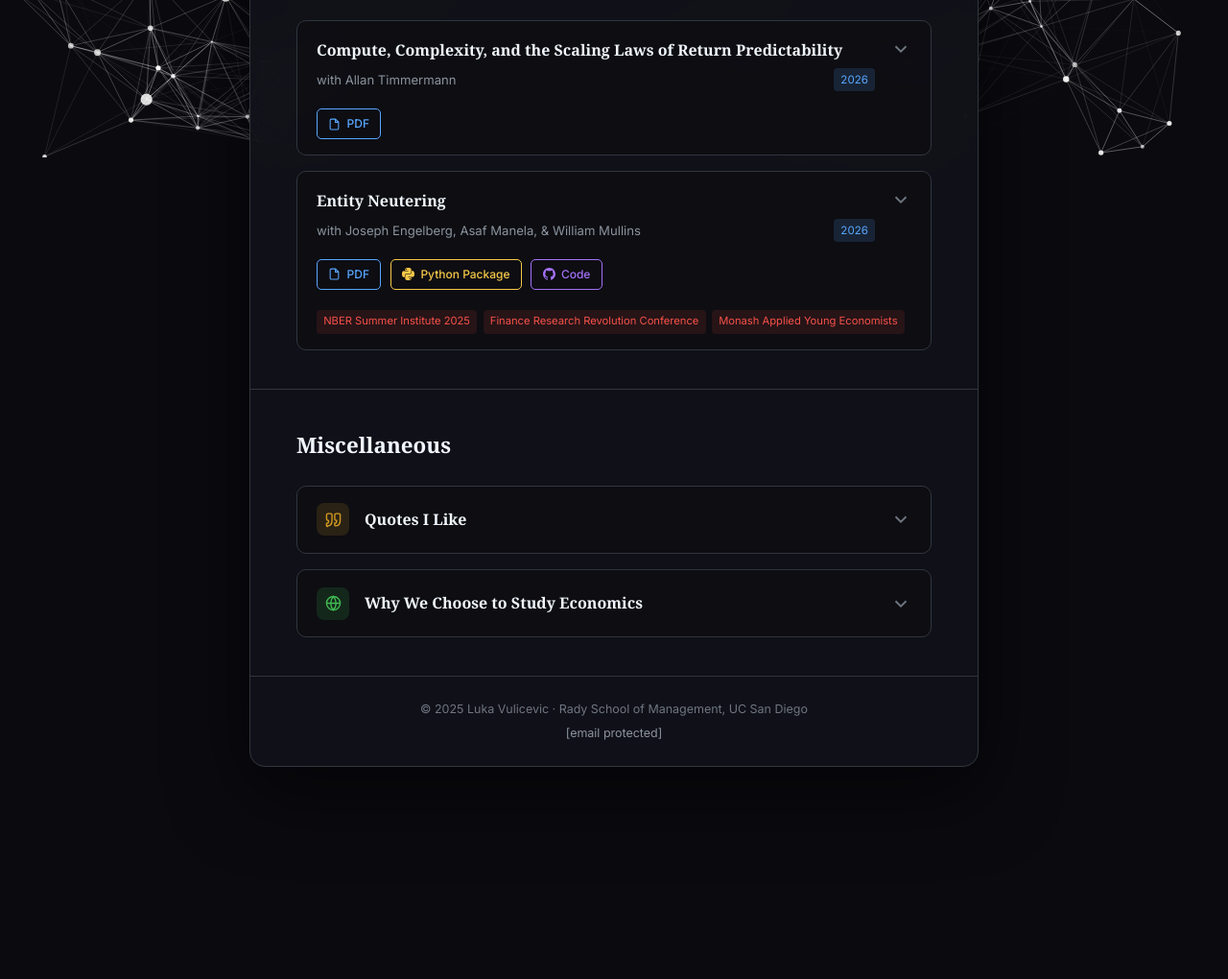
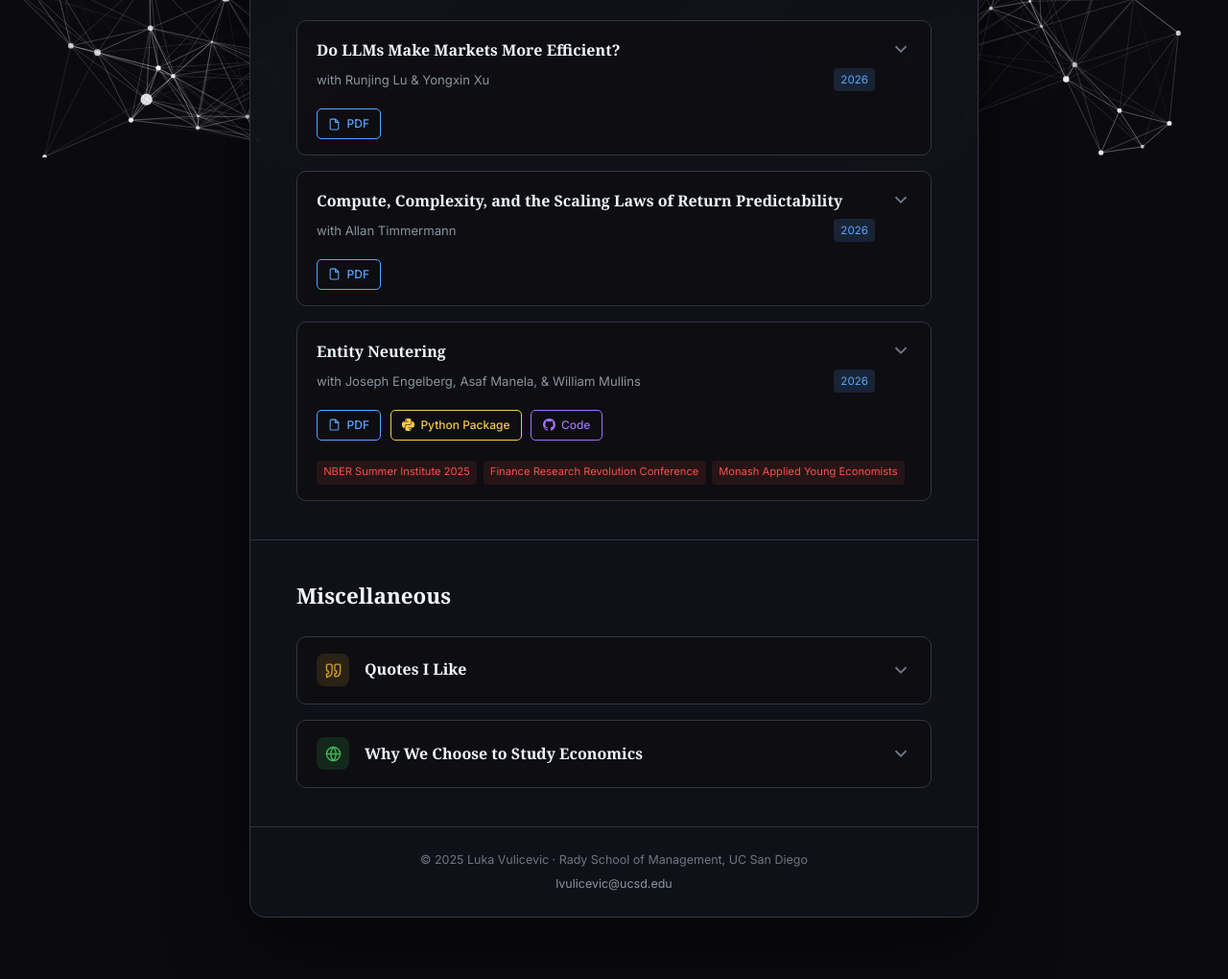
Before and after one commit to LukaVuli/LukaVuli.github.io, a plain HTML site: page index.html in a window 1280 px wide. Shown: the part 636-1656 px from the top of the page at 96% size. Before the commit the page ends 1499 px from the top, so only its background shows below. Drawn offline with Linux system fonts and the light colour scheme; animation ran at ten frames a second; a web font is replaced by a local one.

Commit message:
Update index.html

```diff
--- a/index.html
+++ b/index.html
@@ -47,9 +47,6 @@
             z-index: 0;
         }
 
-        /* ========================================
-           MAIN WRAPPER - single page, centered
-           ======================================== */
         .page-wrapper {
             position: relative;
             z-index: 1;
@@ -60,9 +57,6 @@
             padding: 4rem 2rem 4rem;
         }
 
-        /* ========================================
-           THE ONE CARD
-           ======================================== */
         .main-card {
             background: rgba(18, 18, 26, 0.92);
             backdrop-filter: blur(20px);
@@ -73,13 +67,9 @@
             box-shadow: 0 25px 80px rgba(0, 0, 0, 0.5);
         }
 
-        /* Clip inner card corners to the parent border-radius */
         .main-card > :first-child { border-radius: 15px 15px 0 0; }
         .main-card > :last-child { border-radius: 0 0 15px 15px; }
 
-        /* ========================================
-           HERO TOP SECTION (inside the card)
-           ======================================== */
         .hero-top {
             padding: 3rem 3rem 2rem;
         }
@@ -197,18 +187,12 @@
 
         .contact-links svg { width: 15px; height: 15px; }
 
-        /* ========================================
-           DIVIDER BETWEEN HERO AND SECTIONS
-           ======================================== */
         .card-divider {
             height: 1px;
             background: var(--border-color);
             margin: 0 0;
         }
 
-        /* ========================================
-           INNER SECTIONS (papers, misc)
-           ======================================== */
         .card-section {
             padding: 2.5rem 3rem;
         }
@@ -225,9 +209,6 @@
             color: var(--text-primary);
         }
 
-        /* ========================================
-           RESEARCH CARDS
-           ======================================== */
         .research-grid {
             display: flex;
             flex-direction: column;
@@ -389,9 +370,6 @@
             color: var(--accent-red);
         }
 
-        /* ========================================
-           MISC CARDS
-           ======================================== */
         .misc-grid {
             display: flex;
             flex-direction: column;
@@ -529,9 +507,6 @@
             font-size: 0.82rem;
         }
 
-        /* ========================================
-           FOOTER (inside card)
-           ======================================== */
         .card-footer {
             padding: 1.5rem 3rem;
             border-top: 1px solid var(--border-color);
@@ -547,9 +522,6 @@
 
         .card-footer a:hover { color: var(--accent-blue); }
 
-        /* ========================================
-           RESPONSIVE
-           ======================================== */
         @media (max-width: 768px) {
             .hero-top, .card-section { padding: 2rem; }
 
@@ -575,13 +547,6 @@
             .contact-links a { justify-content: center; }
         }
     </style>
-<script async src="https://www.googletagmanager.com/gtag/js?id=G-FPKYCL5WD4"></script>
-<script>
-  window.dataLayer = window.dataLayer || [];
-  function gtag(){dataLayer.push(arguments);}
-  gtag('js', new Date());
-  gtag('config', 'G-FPKYCL5WD4');
-</script>
 </head>
 <body>
 
@@ -621,7 +586,7 @@
                         <svg viewBox="0 0 24 24" fill="currentColor"><path d="M18.244 2.25h3.308l-7.227 8.26 8.502 11.24H16.17l-5.214-6.817L4.99 21.75H1.68l7.73-8.835L1.254 2.25H8.08l4.713 6.231zm-1.161 17.52h1.833L7.084 4.126H5.117z"/></svg>
                         Twitter
                     </a>
-                    <a href="/cdn-cgi/l/email-protection#1f73696a73767c7a69767c5f6a7c6c7b317a7b6a">
+                    <a href="mailto:lvulicevic@ucsd.edu">
                         <svg viewBox="0 0 24 24" fill="none" stroke="currentColor" stroke-width="2"><rect x="2" y="4" width="20" height="16" rx="2"/><path d="M22 6L12 13L2 6"/></svg>
                         Email
                     </a>
@@ -632,6 +597,37 @@
             <div class="card-section">
                 <h2 class="section-title">Working Papers (PDFs; code/data for select papers)</h2>
                 <div class="research-grid">
+
+                    <!-- Paper 0: Do LLMs Make Markets More Efficient? -->
+                    <article class="paper-card" onclick="togglePaper(this)">
+                        <div class="paper-header">
+                            <div>
+                                <h3 class="paper-title">Do LLMs Make Markets More Efficient?</h3>
+                                <div class="paper-meta">
+                                    <span class="paper-authors">with Runjing Lu & Yongxin Xu</span>
+                                    <span class="paper-year">2026</span>
+                                </div>
+                            </div>
+                            <svg class="expand-icon" width="22" height="22" viewBox="0 0 24 24" fill="none" stroke="currentColor" stroke-width="2">
+                                <polyline points="6 9 12 15 18 9"></polyline>
+                            </svg>
+                        </div>
+                        <div class="paper-always-visible" onclick="event.stopPropagation()">
+                            <div class="paper-links">
+                                <a href="https://papers.ssrn.com/sol3/papers.cfm?abstract_id=6417099" class="paper-link pdf" target="_blank">
+                                    <svg viewBox="0 0 24 24" fill="none" stroke="currentColor" stroke-width="2"><path d="M14 2H6a2 2 0 0 0-2 2v16a2 2 0 0 0 2 2h12a2 2 0 0 0 2-2V8z"/><polyline points="14 2 14 8 20 8"/></svg>
+                                    PDF
+                                </a>
+                            </div>
+                        </div>
+                        <div class="paper-details">
+                            <div class="paper-details-inner">
+                                <p class="paper-abstract">
+                                    This paper evaluates whether large language models (LLMs) improve or impair market efficiency. Exploiting plausibly exogenous outages at major LLM providers, we find that LLM availability eliminates at least 46% to 61% of post-news drift into the next trading day. The absence of reversal alongside the magnitude of this reduction suggests that LLMs play a first-order role in short-horizon price discovery. Because LLM supply is highly concentrated, outages expose a single point of failure in market-wide information processing. Consistent with this interpretation, investors insulated from major LLM outages can earn more than twice the day t + 1 returns of the long-short news-sentiment strategy following outage events.
+                                </p>
+                            </div>
+                        </div>
+                    </article>
 
                     <!-- Paper 1 -->
                     <article class="paper-card" onclick="togglePaper(this)">
@@ -658,7 +654,7 @@
                         <div class="paper-details">
                             <div class="paper-details-inner">
                                 <p class="paper-abstract">
-                                    Investors’ computing power (“compute”) governs how much signal they can extract from high-dimensional data. We show that forecast performance follows scaling laws—stable power-law relationships between accuracy and training compute—that pin down both an irreducible bound on return predictability and the rate at which additional compute improves accuracy. In firm-level cross-sectional return prediction, scaling laws explain over 80% of performance variation across models. Treating compute as a primitive yields sharp economic implications: scaling laws quantify predictability limits and the value of new data, distinguish problems with strong versus weak returns to scale, and deliver a market-efficiency metric by mapping computational advantage into a certainty equivalent. Measured this way, computational superiority earns sizable rents: a 25% increase in compute would have raised an investor’s Sharpe ratio by about 10% over the last 30 years, indicating substantial returns to computational sophistication.
+                                    Investors' computing power ("compute") governs how much signal they can extract from high-dimensional data. We show that forecast performance follows scaling laws—stable power-law relationships between accuracy and training compute—that pin down both an irreducible bound on return predictability and the rate at which additional compute improves accuracy. In firm-level cross-sectional return prediction, scaling laws explain over 80% of performance variation across models. Treating compute as a primitive yields sharp economic implications: scaling laws quantify predictability limits and the value of new data, distinguish problems with strong versus weak returns to scale, and deliver a market-efficiency metric by mapping computational advantage into a certainty equivalent. Measured this way, computational superiority earns sizable rents: a 25% increase in compute would have raised an investor's Sharpe ratio by about 10% over the last 30 years, indicating substantial returns to computational sophistication.
                                 </p>
                             </div>
                         </div>
@@ -705,6 +701,8 @@
                             <div class="paper-details-inner">
                                 <p class="paper-abstract">
                                     Cutting-edge LLMs are trained on recent data, creating a concern about look-ahead bias. We propose a solution called entity neutering: using LLMs to find and remove all identifying information from text. Our procedure uses an LLM agent that iteratively (i) masks entity-related terms and (ii) paraphrases the text until an independent LLM fails to recognize the target company from the text. In a sample of over 500,000 financial news articles we verify that, after neutering, ChatGPT and other LLMs identify the subject firm at the rate of random chance.  Among the unidentified articles, the sentiment extracted from the raw text and the neutered text agree more than 90% of the time and have similar return predictability, with the difference providing an upper bound on look-ahead bias.  We also demonstrate entity neutering on longer texts: MD&As and earnings call transcripts.  Overall, the evidence suggests that LLMs are able to effectively neuter text while maintaining semantic content.  For look-ahead bias, LLMs can be both the problem and the solution.
+                                </p>
+                            </div>
                         </div>
                     </article>
 
@@ -794,13 +792,13 @@
             <!-- ===== FOOTER ===== -->
             <div class="card-footer">
                 <p>© 2025 Luka Vulicevic · Rady School of Management, UC San Diego</p>
-                <p style="margin-top: 0.3rem;"><a href="/cdn-cgi/l/email-protection#8ae6fcffe6e3e9effce3e9caffe9f9eea4efeeff"><span class="__cf_email__" data-cfemail="9bf7edeef7f2f8feedf2f8dbeef8e8ffb5feffee">[email&#160;protected]</span></a></p>
+                <p style="margin-top: 0.3rem;"><a href="mailto:lvulicevic@ucsd.edu">lvulicevic@ucsd.edu</a></p>
             </div>
 
         </div><!-- /.main-card -->
     </div><!-- /.page-wrapper -->
 
-    <script data-cfasync="false" src="/cdn-cgi/scripts/5c5dd728/cloudflare-static/email-decode.min.js"></script><script>
+    <script>
         // ========================================
         // PARTICLE NETWORK
         // ========================================
```
